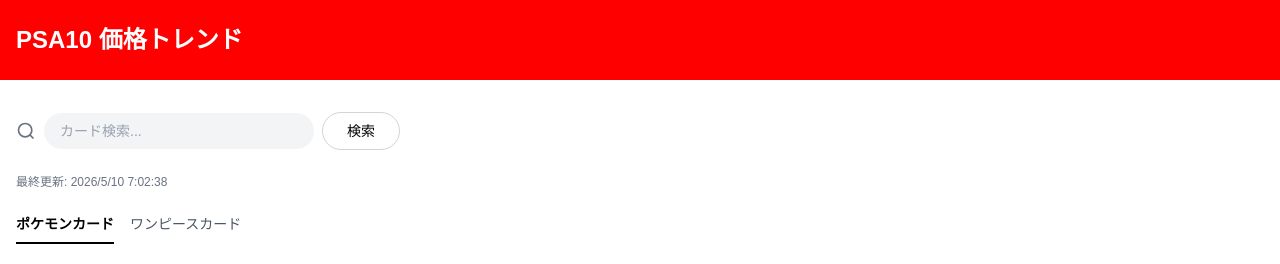
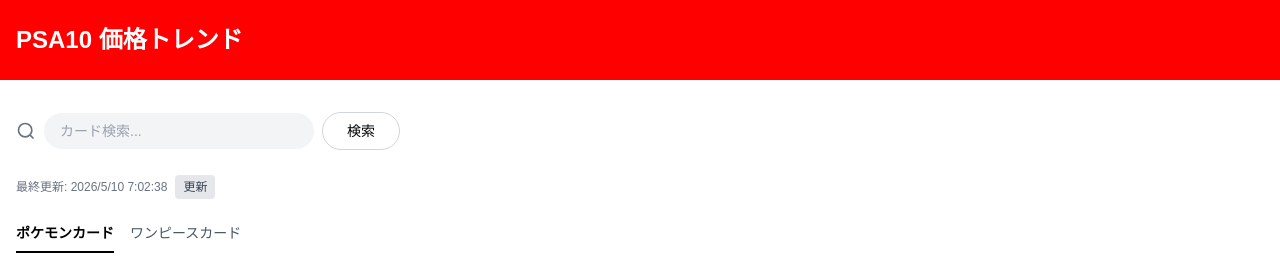
Before and after one commit to psa-search/psasearch, a Next.js app: page / in a window 1280 px wide. Shown: the top 264 px of the page. Built offline with nearby package versions, Linux system fonts and the light colour scheme; no server answers.

Commit message:
一覧ページに更新ボタンを追加

```diff
--- a/src/app/page.tsx
+++ b/src/app/page.tsx
@@ -1,6 +1,13 @@
+'use server'
+
+import { revalidatePath } from 'next/cache'
 import CardGrid from '@/components/CardGrid'
 import { searchCards, getSalesHistory, countSalesWithinDays, CONDITION_PSA10, CONDITION_PSA9 } from '@/lib/snidan'
 import type { CardWithTrend, SalesRecord } from '@/types'
+
+async function refreshData() {
+  revalidatePath('/')
+}
 
 interface Props {
   searchParams: Promise<{ brand?: string; page?: string; search?: string }>
@@ -109,8 +116,18 @@
           </form>
 
         {/* 最終更新日 */}
-        <div className="text-xs text-gray-500 mb-4">
-          最終更新: {new Date().toLocaleString('ja-JP')}
+        <div className="flex items-center gap-2 mb-4">
+          <span className="text-xs text-gray-500">
+            最終更新: {new Date().toLocaleString('ja-JP')}
+          </span>
+          <form action={refreshData}>
+            <button
+              type="submit"
+              className="text-xs px-2 py-1 bg-gray-200 text-gray-700 rounded hover:bg-gray-300 transition-colors"
+            >
+              更新
+            </button>
+          </form>
         </div>
 
         {/* ブランド切り替え */}
```
